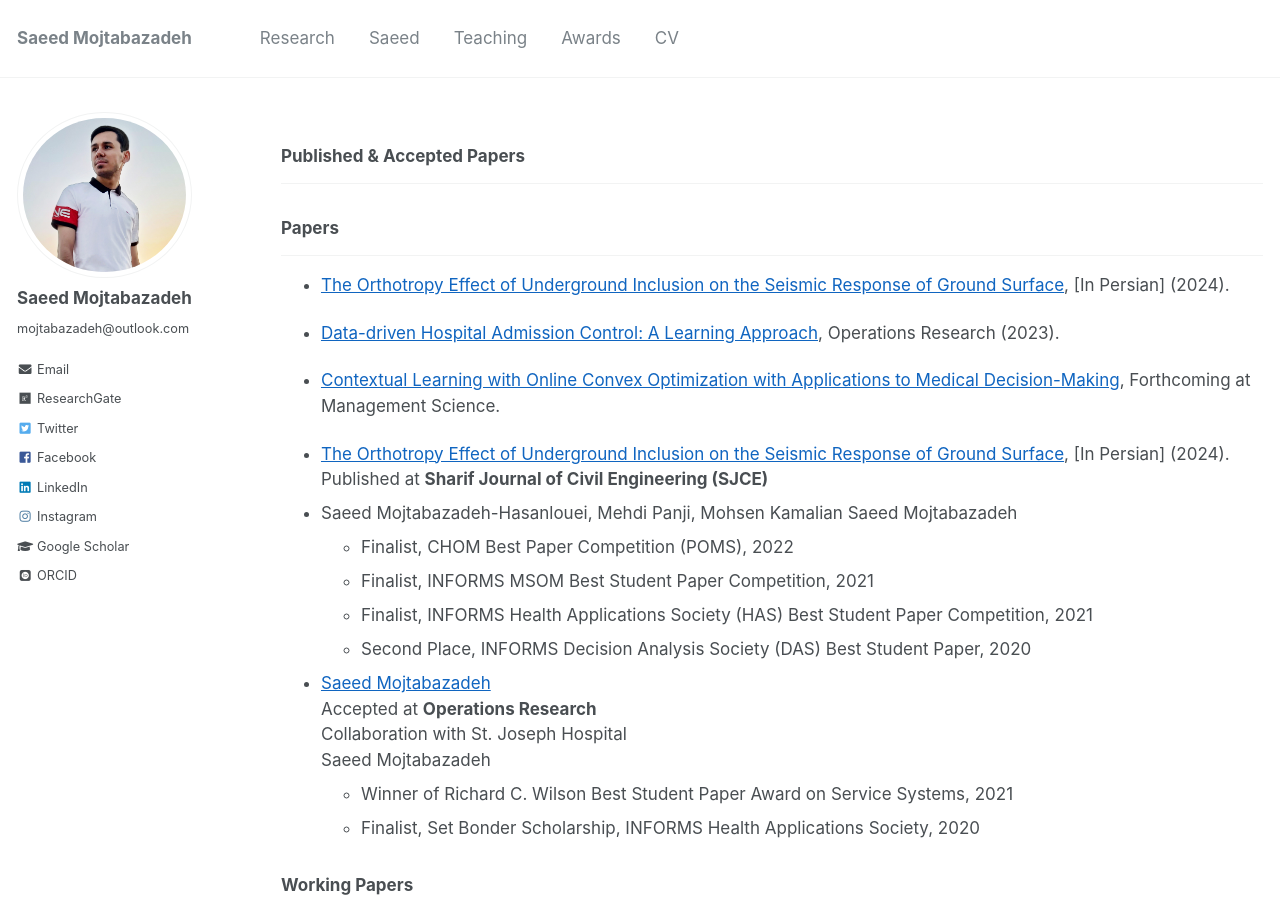
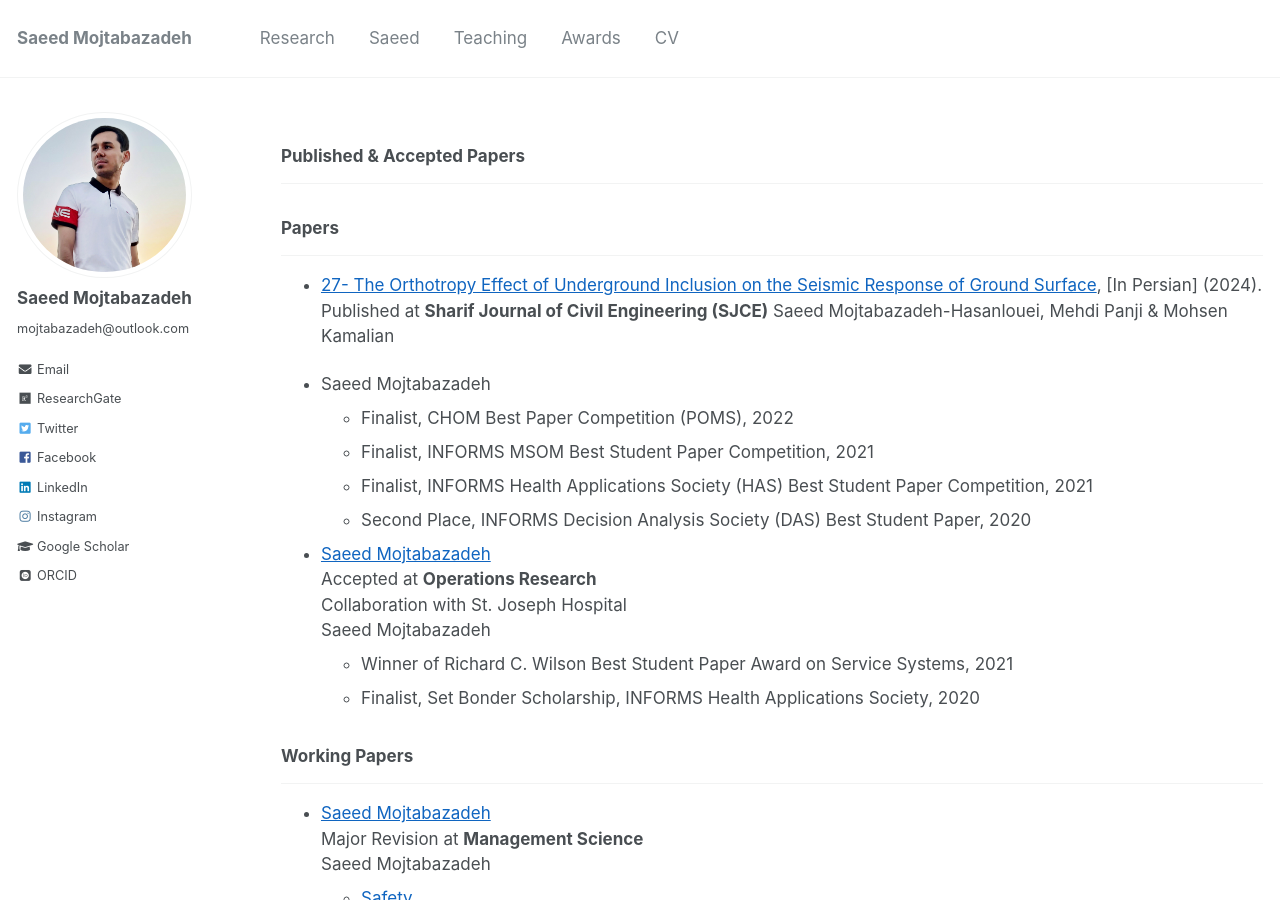
Before and after one commit to mojtabazadeh/mojtabazadeh.github.io, a Jekyll site: the page built from _pages/research.md, in a window 1280 px wide and 900 px high. Built offline with Jekyll 4.4.1, drawn with Linux system fonts in a browser that asks for light colours; some web fonts are replaced.

Commit message:
Update research.md

```diff
--- a/_pages/research.md
+++ b/_pages/research.md
@@ -9,22 +9,13 @@ author_profile: true
 ___
 ### Papers
 ___
-* [The Orthotropy Effect of Underground Inclusion on the Seismic Response of Ground Surface](https://drive.google.com/file/d/1gZ8aF2_FtYW0XBLlXkPnH97Sx1cUNRxv/view?usp=drive_link), [In Persian] (2024).
-
-* [Data-driven Hospital Admission Control: A Learning Approach](https://papers.ssrn.com/sol3/papers.cfm?abstract_id=3653433), Operations Research (2023).
-
-* [Contextual Learning with Online Convex Optimization with Applications to Medical Decision-Making](https://papers.ssrn.com/sol3/papers.cfm?abstract_id=3501316), Forthcoming at Management Science.
+* [27- The Orthotropy Effect of Underground Inclusion on the Seismic Response of Ground Surface](https://drive.google.com/file/d/1gZ8aF2_FtYW0XBLlXkPnH97Sx1cUNRxv/view?usp=drive_link), [In Persian] (2024).
+Published at **Sharif Journal of Civil Engineering (SJCE)**
+Saeed Mojtabazadeh-Hasanlouei, Mehdi Panji & Mohsen Kamalian
 
 
 
-
-
-
-
-
-* [The Orthotropy Effect of Underground Inclusion on the Seismic Response of Ground Surface](https://drive.google.com/file/d/1gZ8aF2_FtYW0XBLlXkPnH97Sx1cUNRxv/view?usp=drive_link), [In Persian] (2024).
-Published at **Sharif Journal of Civil Engineering (SJCE)**
-* <span style="color:#black">Saeed Mojtabazadeh-Hasanlouei, Mehdi Panji, Mohsen Kamalian</span>
+* <span style="color:#black"></span>
 Saeed Mojtabazadeh
   * <span style="color:#black">Finalist, CHOM Best Paper Competition (POMS), 2022 </span>
   * <span style="color:#black">Finalist, INFORMS MSOM Best Student Paper Competition, 2021 </span>
```
